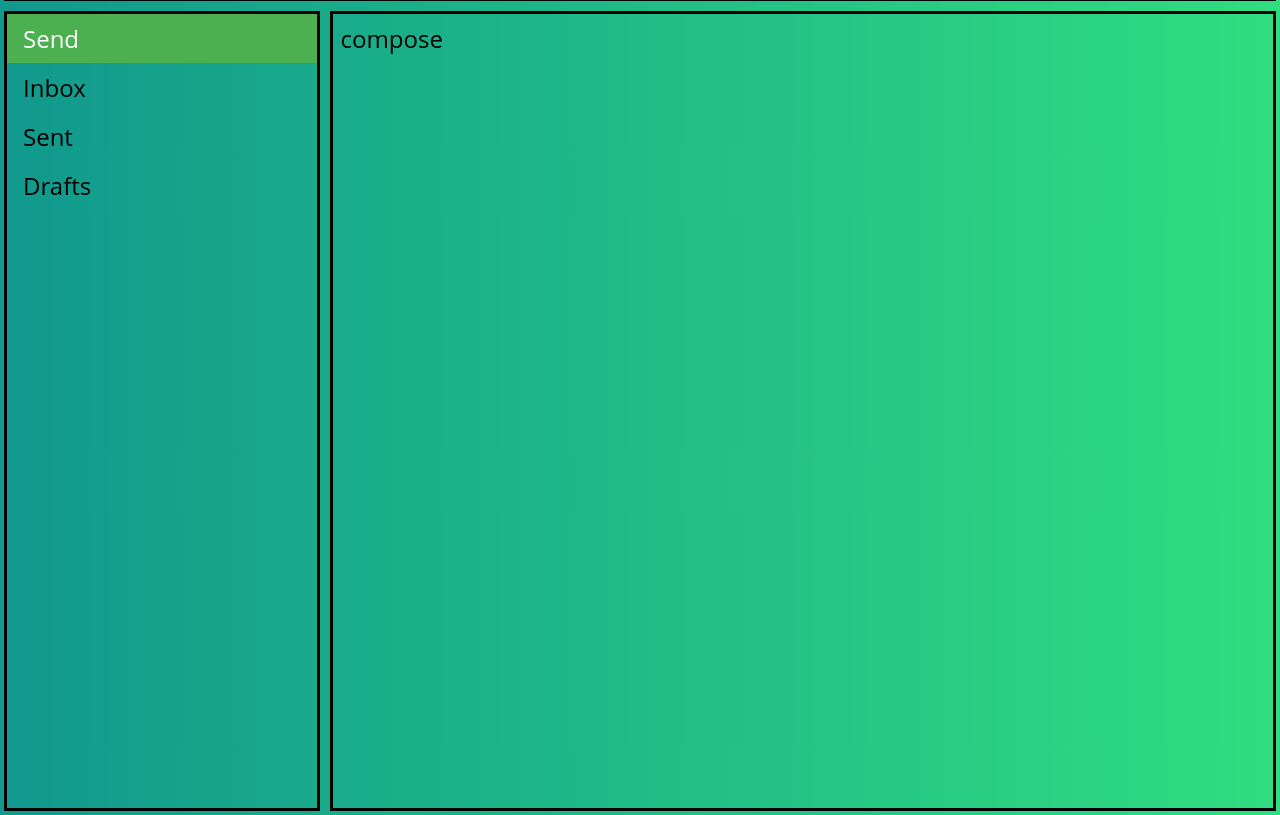
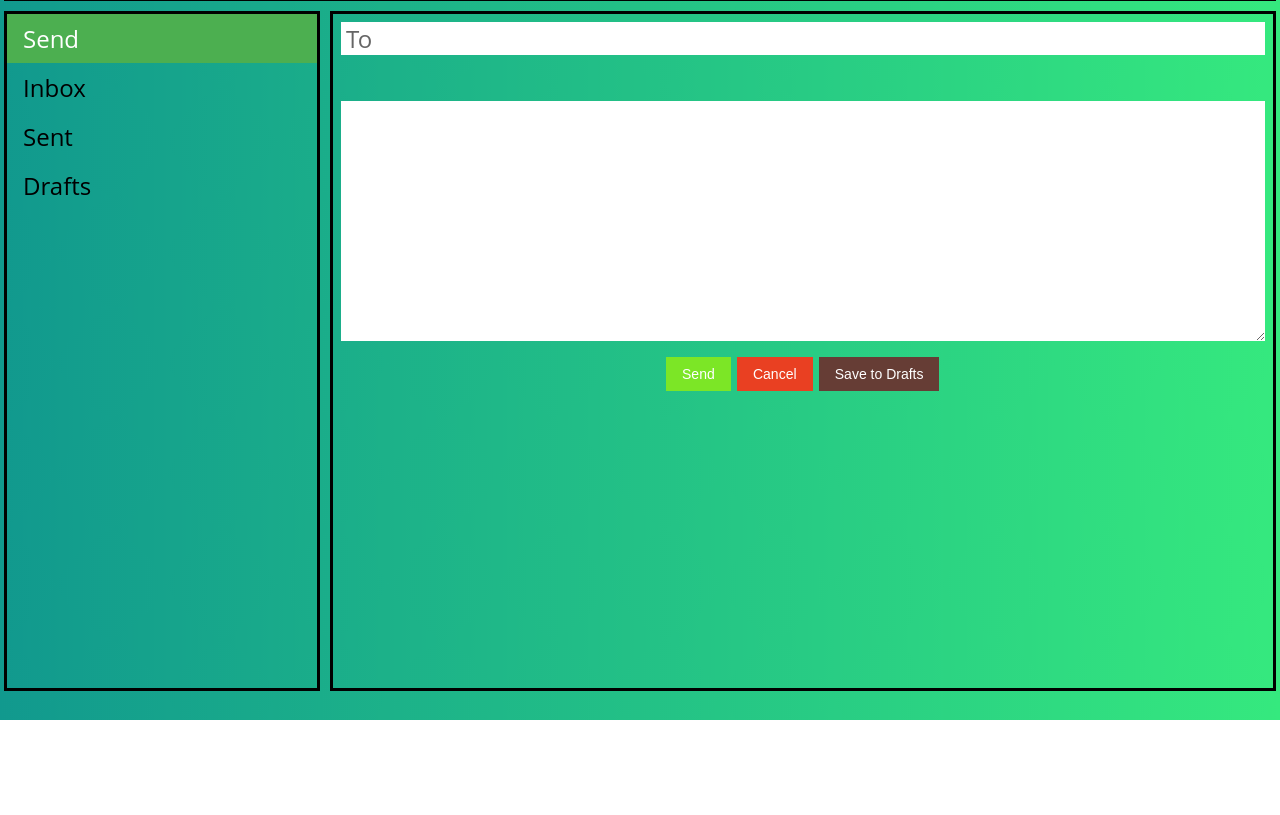
Before and after one commit to Busobozihakiim/EPICMAIL, a plain HTML site: page UI/user.html in a window 1280 px wide. Both pictures are taken after a click on the link "Send". Shown: the part 80-895 px from the top of the page. After the commit the page ends 800 px from the top, so only its background shows below. Drawn offline with Linux system fonts and the light colour scheme.

Commit message:
Implements sending of a message feature also fixes all the height inconsistencies
[delivers #164595788]

```diff
--- a/UI/css/user.css
+++ b/UI/css/user.css
@@ -17,7 +17,6 @@ h1, p {
 .wrapper {
     display: grid;
     grid-gap: 10px;
-    min-height: 100;
 }
 
 ul.topnav {
@@ -111,9 +110,6 @@ td, th {
 
 #area {
     display:none;
-    height: 80vh;
-    overflow-x: hidden;
-    overflow-y: scroll;
 }
 
 .messo {
@@ -143,7 +139,7 @@ button{
     border-color: #54bbff;
 }
 
-.delete {
+.delete, .cancel{
     background-color: #e94022;
     border-color: #e94022;
 }
@@ -173,6 +169,30 @@ textarea {
     border-color: #663d35;
 }
 
+.receiver {
+    display: flex;
+    flex-direction: row;
+    background: white;
+}
+
+.receiver label {
+    margin-left: 0.6%;
+    margin-right: 1.9%;
+    opacity: 0.6;
+}
+
+.receiver input[type="text"] {
+    width: 99%;
+    border: none;
+}
+
+.write-mail {
+    width: 100%;
+    padding:5%;
+    border: none;
+    font-family: Arial, Helvetica, sans-serif;
+    background-color: white;
+}
 @media screen and (min-width: 500px) {
 
     .sidebar {
@@ -183,14 +203,14 @@ textarea {
     .content {
       float: right;
       width: 79.7872%;
-      height: 100vh;
       padding: 8px;
+      min-height: 85vh;
+      overflow-x: hidden;
     }
 
     .wrapper {
       margin: 0 auto;
       grid-template-columns: 1fr 3fr;
-      min-height: 100%;
     }
 
     .header {
@@ -205,13 +225,11 @@ textarea {
     font-size: 150%;
     margin-bottom: 10px;
     border: solid black;
-    min-height: 100;
 }
 
 @supports (display: grid) {
     .wrapper > * {
       width: auto;
       margin: 0;
-      min-height: 100;
     }
 }
--- a/UI/user.html
+++ b/UI/user.html
@@ -109,7 +109,18 @@
                     </div>
                 </div>
                 <div id="write-mail" class="mailcontent">
-                    <p>compose</p>
+                    <form method="GET" action="#">
+                        <div class="receiver">
+                            <label>To</label>
+                            <input type="text">
+                        </div>
+                        <textarea class="write-mail"></textarea>
+                        <div class="actions">
+                            <button class="send" onclick="send()">Send</button>
+                            <button class="cancel">Cancel</button>
+                            <button class="drafts" onclick="send()">Save to Drafts</button>
+                        </div>
+                    </form>
                 </div>
                 <div id="outbox" class="mailcontent">
                     <p>outbox</p>
```
